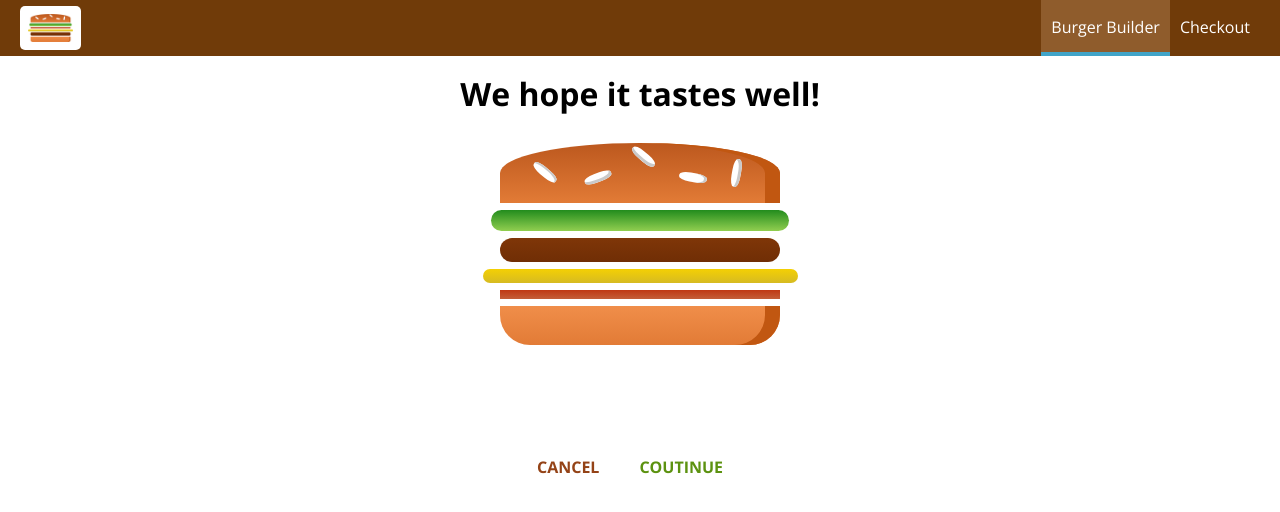
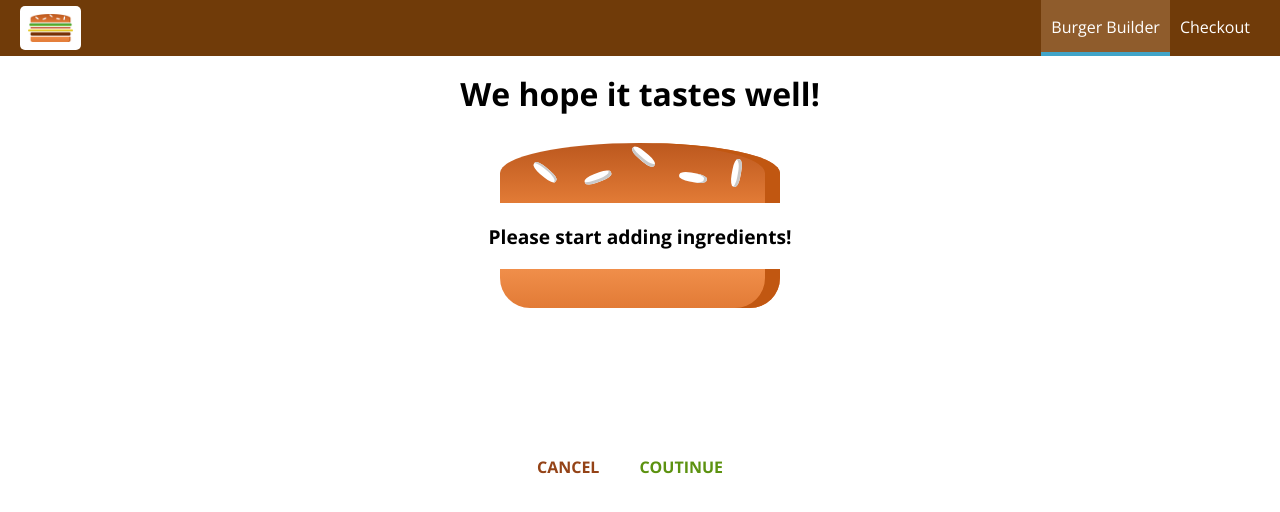
Before and after one commit to chanyt0216/my-burger-app-basic, a React app: page /checkout in a window 1280 px wide. Shown: the top 512 px of the page. Built offline with nearby package versions, Linux system fonts and the light colour scheme.

Commit message:
passing ingredients via query params

```diff
--- a/src/containers/BugerBuilder/BugerBuilder.js
+++ b/src/containers/BugerBuilder/BugerBuilder.js
@@ -136,8 +136,16 @@
     //         // console.log(error.code);
     //         this.setState({ loading: false, purchasing: false });
     //     });
-
-    this.props.history.push("/checkout");
+    const queryParams = [];
+    for (let i in this.state.ingredients) {
+      queryParams.push(`${encodeURIComponent(i)}=${this.state.ingredients[i]}`);
+      console.log(queryParams);
+    }
+    const queryString = queryParams.join("&");
+    this.props.history.push({
+      pathname: "/checkout",
+      search: `?${queryString}`
+    });
   };
 
   render() {
--- a/src/containers/Checkout/Checkout.js
+++ b/src/containers/Checkout/Checkout.js
@@ -11,6 +11,20 @@
       bacon: 1
     }
   };
+
+  componentDidMount() {
+    const query = new URLSearchParams(this.props.location.search);
+    const ingredients = {};
+
+    for (let param of query.entries()) {
+      // plus in front of param is change the string to int
+      ingredients[param[0]] = +param[1];
+    }
+
+    this.setState({
+      ingredients
+    });
+  }
 
   chcekoutCancelledHandler = () => {
     this.props.history.goBack();
```
